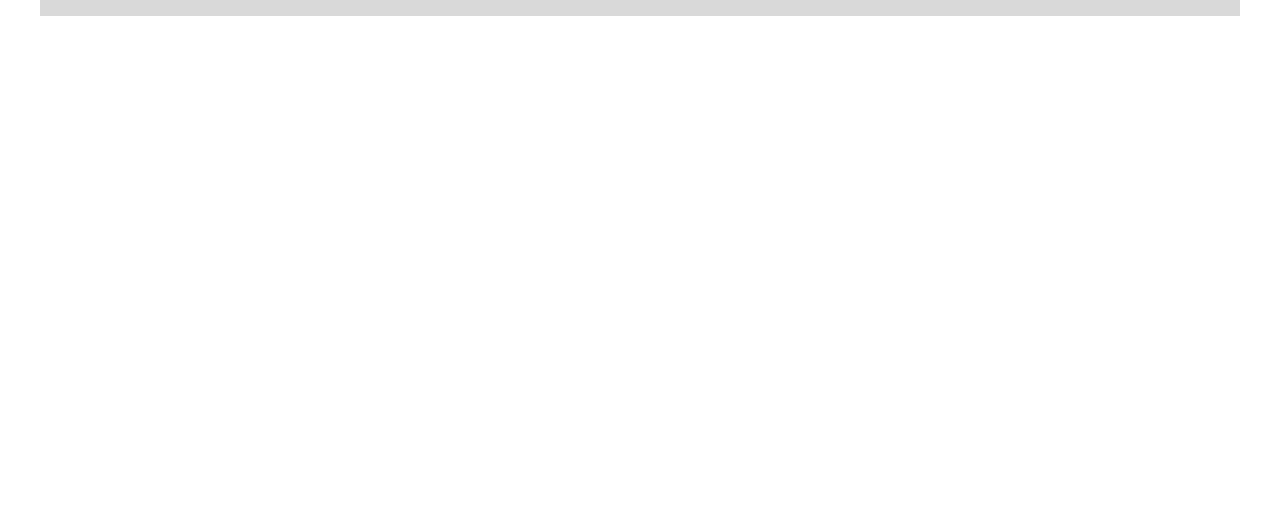
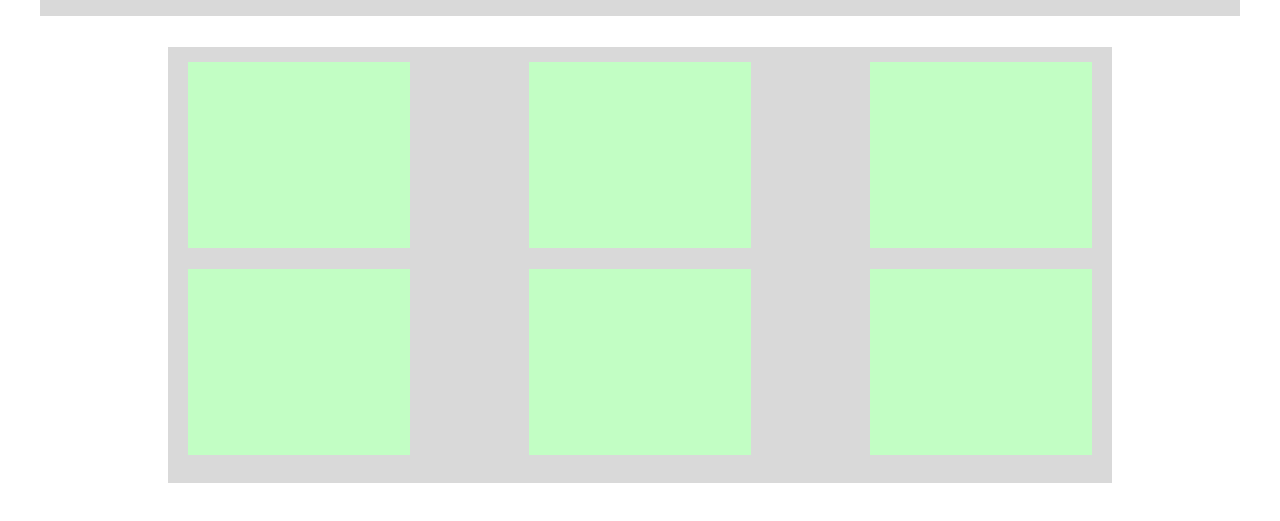
Before and after one commit to denisamirov/web-services, a website built with Vite: page LESSON_1/index.html in a window 1280 px wide. Shown: the part 177-698 px from the top of the page. Built offline with nearby package versions, Linux system fonts and the light colour scheme.

Commit message:
LESSON_1_HTML_1

```diff
--- a/LESSON_1/index.html
+++ b/LESSON_1/index.html
@@ -18,6 +18,19 @@
         </div>
       </header>
       <main>
+        <div class="main__inner">
+          <div class="main__container">
+            <div class="card"></div>
+            <div class="card"></div>
+            <div class="card"></div>
+
+            <div class="card"></div>
+            <div class="card"></div>
+            <div class="card"></div>
+          </div>
+        </div>
+
+
       </main>
       <footer>
 
--- a/LESSON_1/style.css
+++ b/LESSON_1/style.css
@@ -40,3 +40,30 @@ header {
   color: #801060;
   font-family:system-ui;
 }
+
+main {
+  display: flex;
+  justify-content: center;
+}
+
+.main__inner {
+  padding: 15px 20px 28px;
+  background-color: #D9D9D9;
+}
+
+.main__container {
+  width: 904px;
+  height: 393px;
+
+  display: flex;
+  column-gap: 119px;
+  row-gap: 21px;
+  flex-wrap: wrap;
+  /* background-color: #be4b4b; */
+}
+
+.card {
+  width: 222px;
+  height: 186px;
+  background-color: #C2FEC4;
+}
```
